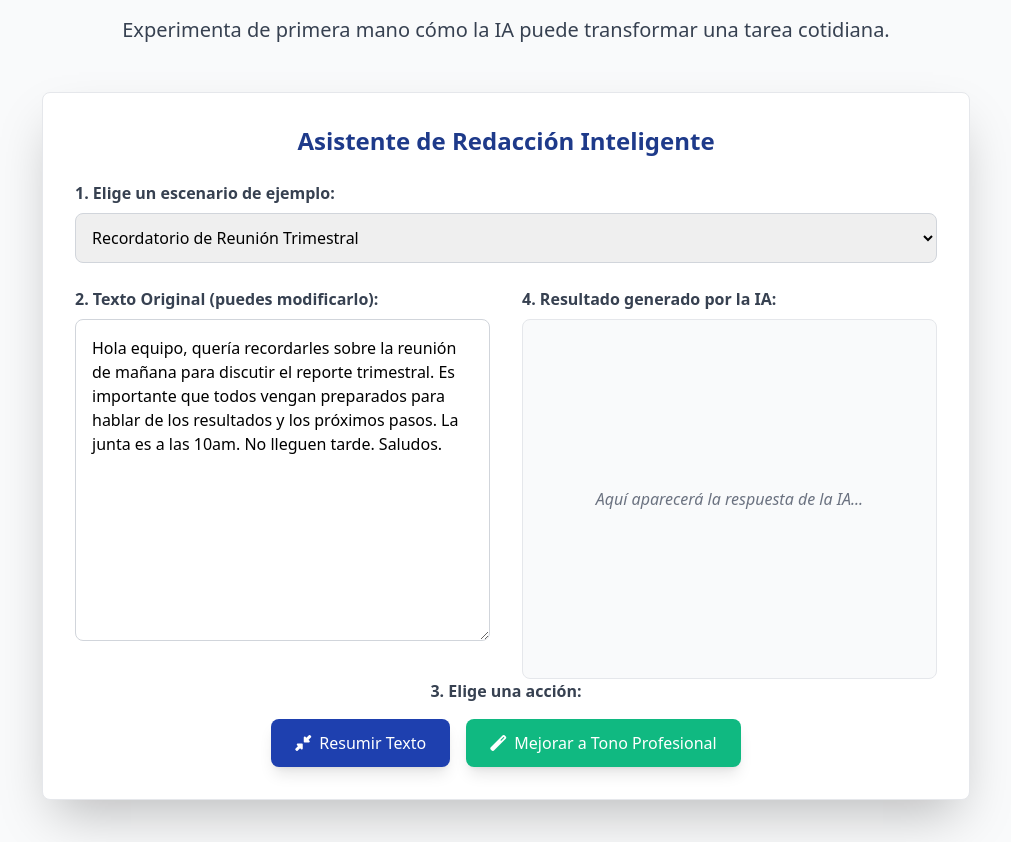
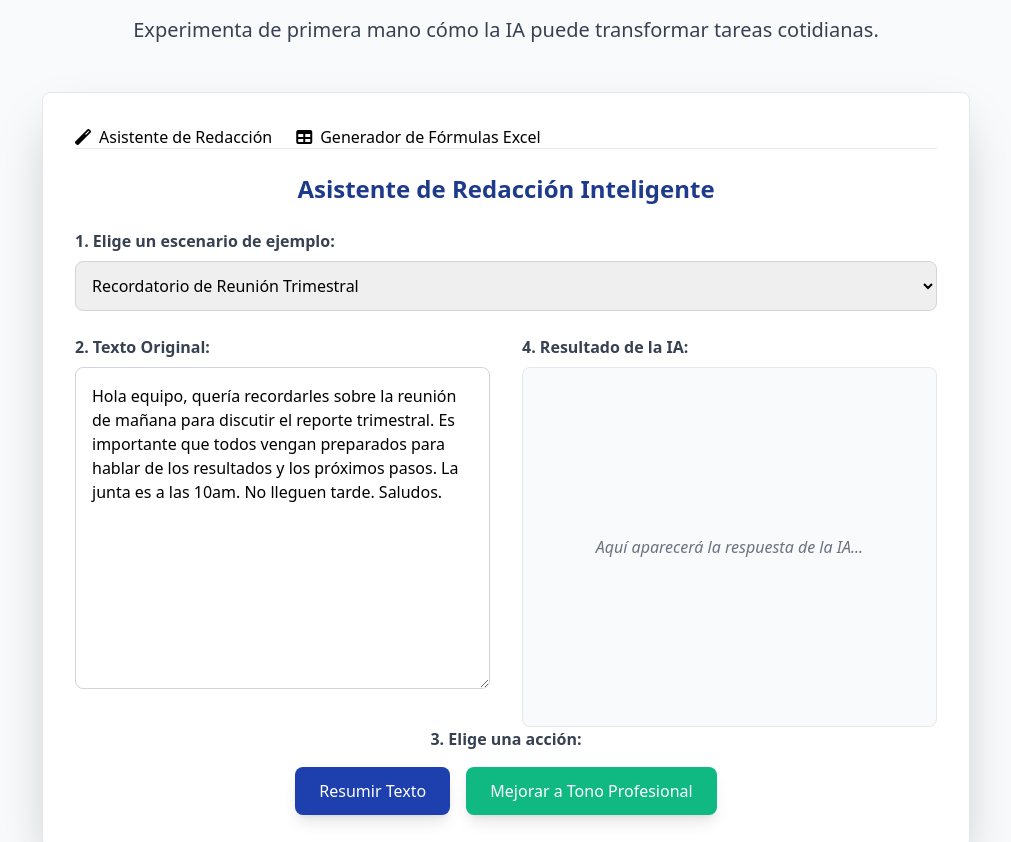
Before and after one commit to Asnamy/IA-GRUPOO2V3, a plain HTML site: page index.html in a window 1280 px wide. Shown: the part 4200-5042 px from the top of the page, without its empty margins (262-1273 px from the left). Drawn offline with nearby package versions, Linux system fonts and the light colour scheme.

Commit message:
Update index.html

```diff
--- a/index.html
+++ b/index.html
@@ -484,51 +484,73 @@
             </div>
         </section>
 
-        <!-- Section 5: LABORATORIO DE IA -->
+        <!-- Section 5: LABORATORIO DE IA (CON PESTAÑAS) -->
         <section id="laboratorio-ia" class="section-content min-h-screen p-6 md:p-12 bg-gray-50">
             <div class="max-w-6xl mx-auto">
                 <h2 class="text-4xl font-bold text-corporate-dark mb-8 text-center">Laboratorio de IA en la Práctica</h2>
                 <p class="text-xl text-gray-700 text-center mb-12">
-                    Experimenta de primera mano cómo la IA puede transformar una tarea cotidiana.
+                    Experimenta de primera mano cómo la IA puede transformar tareas cotidianas.
                 </p>
 
-                <!-- Asistente de Redacción -->
                 <div class="bg-white rounded-lg shadow-2xl p-8 border border-gray-200">
-                    <h3 class="text-2xl font-semibold text-corporate-dark mb-6 text-center">Asistente de Redacción Inteligente</h3>
-
-                    <!-- NOVEDAD: Menú desplegable para elegir el escenario -->
-                    <div class="mb-6">
-                        <label for="scenarioSelector" class="block font-semibold mb-2 text-gray-700">1. Elige un escenario de ejemplo:</label>
-                        <select id="scenarioSelector" class="w-full p-3 border border-gray-300 rounded-lg focus:ring-2 focus:ring-corporate-blue focus:border-transparent transition">
-                            <!-- Las opciones se generarán con JavaScript -->
-                        </select>
+                    <!-- Pestañas de Navegación del Laboratorio -->
+                    <div class="border-b border-gray-200 mb-6">
+                        <nav class="-mb-px flex space-x-6" aria-label="Tabs">
+                            <button class="tab-button active-tab" data-target="redaccion">
+                                <i class="fas fa-magic mr-2"></i>Asistente de Redacción
+                            </button>
+                            <button class="tab-button" data-target="formulas">
+                                <i class="fas fa-table mr-2"></i>Generador de Fórmulas Excel
+                            </button>
+                        </nav>
                     </div>
 
-                    <div class="grid md:grid-cols-2 gap-8">
-                        <!-- Panel de Entrada -->
-                        <div>
-                            <label for="inputText" class="block font-semibold mb-2 text-gray-700">2. Texto Original (puedes modificarlo):</label>
-                            <textarea id="inputText" rows="12" class="w-full p-4 border border-gray-300 rounded-lg focus:ring-2 focus:ring-corporate-blue focus:border-transparent transition"></textarea>
+                    <!-- Contenido de la Pestaña 1: Asistente de Redacción -->
+                    <div id="redaccion" class="tab-content">
+                        <h3 class="text-2xl font-semibold text-corporate-dark mb-6 text-center">Asistente de Redacción Inteligente</h3>
+                        <div class="mb-6">
+                            <label for="scenarioSelector" class="block font-semibold mb-2 text-gray-700">1. Elige un escenario de ejemplo:</label>
+                            <select id="scenarioSelector" class="w-full p-3 border border-gray-300 rounded-lg focus:ring-2 focus:ring-corporate-blue focus:border-transparent transition"></select>
                         </div>
-
-                        <!-- Panel de Salida -->
-                        <div>
-                            <label class="block font-semibold mb-2 text-gray-700">4. Resultado generado por la IA:</label>
-                            <div id="outputPanel" class="w-full h-full p-4 border border-gray-200 rounded-lg bg-gray-50 flex items-center justify-center">
-                                <span class="text-gray-500 italic">Aquí aparecerá la respuesta de la IA...</span>
+                        <div class="grid md:grid-cols-2 gap-8">
+                            <div>
+                                <label for="inputText" class="block font-semibold mb-2 text-gray-700">2. Texto Original:</label>
+                                <textarea id="inputText" rows="12" class="w-full p-4 border border-gray-300 rounded-lg"></textarea>
                             </div>
+                            <div>
+                                <label class="block font-semibold mb-2 text-gray-700">4. Resultado de la IA:</label>
+                                <div id="outputPanel" class="w-full h-full p-4 border border-gray-200 rounded-lg bg-gray-50 flex items-center justify-center"></div>
+                            </div>
+                        </div>
+                        <div class="mt-8 text-center">
+                            <p class="font-semibold mb-4 text-gray-700">3. Elige una acción:</p>
+                            <button id="summarizeBtn" class="bg-corporate-blue text-white px-6 py-3 rounded-lg hover:bg-corporate-dark transition-transform hover:scale-105 mr-3 shadow-lg">Resumir Texto</button>
+                            <button id="improveBtn" class="bg-accent-green text-white px-6 py-3 rounded-lg hover:bg-green-700 transition-transform hover:scale-105 shadow-lg">Mejorar a Tono Profesional</button>
                         </div>
                     </div>
 
-                    <!-- Botones de Acción -->
-                    <div class="mt-8 text-center">
-                        <p class="font-semibold mb-4 text-gray-700">3. Elige una acción:</p>
-                        <button id="summarizeBtn" class="bg-corporate-blue text-white px-6 py-3 rounded-lg hover:bg-corporate-dark transition-transform hover:scale-105 mr-3 shadow-lg">
-                            <i class="fas fa-compress-alt mr-2"></i>Resumir Texto
-                        </button>
-                        <button id="improveBtn" class="bg-accent-green text-white px-6 py-3 rounded-lg hover:bg-green-700 transition-transform hover:scale-105 shadow-lg">
-                            <i class="fas fa-magic mr-2"></i>Mejorar a Tono Profesional
-                        </button>
+                    <!-- Contenido de la Pestaña 2: Generador de Fórmulas -->
+                    <div id="formulas" class="tab-content hidden">
+                        <h3 class="text-2xl font-semibold text-corporate-dark mb-6 text-center">Generador de Fórmulas Excel</h3>
+                        <div class="mb-6">
+                            <label for="formulaScenarioSelector" class="block font-semibold mb-2 text-gray-700">1. Elige un problema a resolver:</label>
+                            <select id="formulaScenarioSelector" class="w-full p-3 border border-gray-300 rounded-lg focus:ring-2 focus:ring-corporate-blue focus:border-transparent transition"></select>
+                        </div>
+                        <div class="text-center">
+                            <div class="mb-4">
+                                <p class="font-semibold text-gray-700 mb-2">2. Problema en lenguaje natural:</p>
+                                <div id="formulaProblem" class="p-4 bg-gray-100 rounded-lg text-lg italic text-gray-800"></div>
+                            </div>
+                            <div class="my-6">
+                                <button id="generateFormulaBtn" class="bg-corporate-blue text-white px-8 py-3 rounded-lg hover:bg-corporate-dark transition-transform hover:scale-105 shadow-lg">3. Generar Fórmula con IA</button>
+                            </div>
+                            <div>
+                                <p class="font-semibold text-gray-700 mb-2">4. Fórmula generada por la IA:</p>
+                                <div id="formulaOutput" class="p-4 bg-gray-800 text-white font-mono text-left rounded-lg flex items-center justify-between">
+                                    <span class="text-gray-400">Aquí aparecerá la fórmula...</span>
+                                </div>
+                            </div>
+                        </div>
                     </div>
                 </div>
             </div>
```
